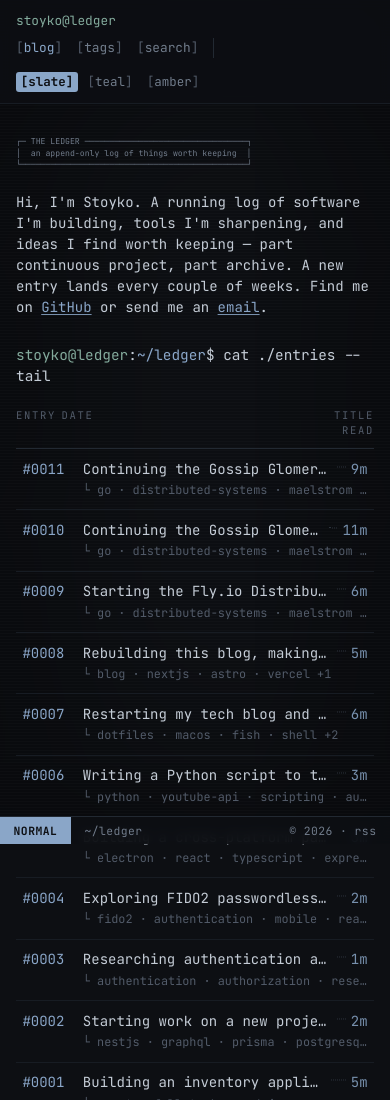
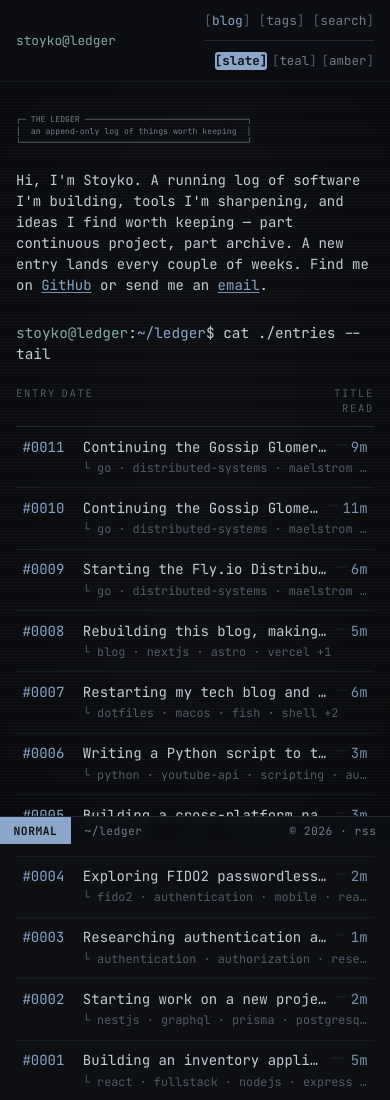
Before and after one commit to stoykotolev/stoykos-ledger, an Astro site: page / in a window 390 px wide. Shown: the top 1100 px of the page. Built offline with nearby package versions, Linux system fonts and the light colour scheme; Astro itself is replaced by a stand-in of ours; some packages are replaced by stand-ins of ours; code samples lack their colours.

Commit message:
fix(mobile): correct link-preview titles and header wrap layout
Entry pages were sharing the raw frontmatter title (e.g. "Entry [11]")
as the page <title>/og:title instead of the actual description, so
shared links showed a bracketed number instead of the headline.

Also cleans up the mobile header: the nav/theme-switcher group now
drops flex-wrap in favor of a stacked block layout with a horizontal
divider between the two rows, right-aligned to match the nav above it.

Co-Authored-By: Claude Sonnet 5 <noreply@anthropic.com>

```diff
--- a/src/layouts/Post.astro
+++ b/src/layouts/Post.astro
@@ -16,7 +16,7 @@ const id = (title.match(/(\d+)/)?.[1] ?? "0").padStart(4, "0");
 const iso = date.toISOString().slice(0, 10);
 ---
 
-<Base title={title} description={description}>
+<Base title={`#${id} — ${description}`} description={description}>
   <article>
     <header class="lg-entry-head">
       <div class="lg-entry-id">
--- a/src/styles/global.css
+++ b/src/styles/global.css
@@ -163,12 +163,12 @@ button:focus-visible {
 .lg-top-right {
 	display: flex;
 	align-items: center;
-  gap: 0.9rem;
+	gap: 0.5rem;
 	flex-wrap: wrap;
 }
 .lg-nav {
 	display: flex;
-  gap: 0.9rem;
+	gap: 0.5rem;
 	color: var(--muted);
 }
 .lg-bracket::before {
@@ -201,7 +201,6 @@ button:focus-visible {
 	border: 0;
 	color: var(--muted);
 	cursor: pointer;
-  padding: 0.05rem 0.3rem;
 	border-radius: 3px;
 	transition:
 		color 0.15s ease,
@@ -627,6 +626,16 @@ button:focus-visible {
 	.lg-tags {
 		grid-column: 2;
 	}
+	.lg-top-right {
+		display: block;
+		text-align: right;
+	}
+	.lg-divider {
+		display: block;
+		width: 100%;
+		height: 1px;
+		margin: 0.6rem 0;
+	}
 }
 @media (prefers-reduced-motion: reduce) {
 	.lg-caret {
```
Lines whose indentation alone changed are shown as unchanged.
